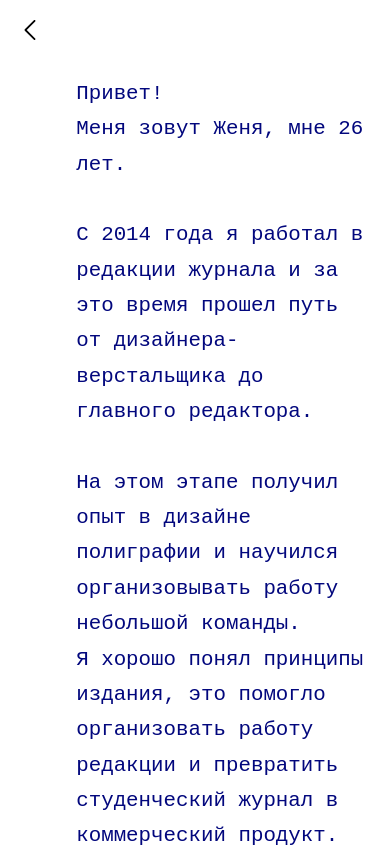
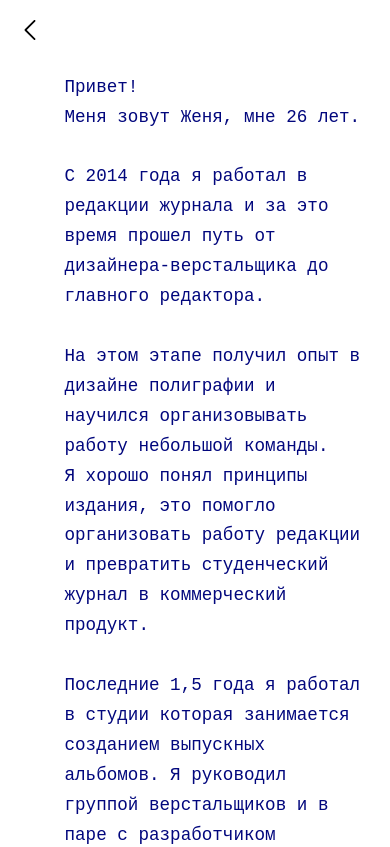
Before and after one commit to chekovevg/evgeny_chekov, a plain HTML site: page cv.html in a window 390 px wide. Shown: the top 847 px of the page. Drawn offline with Linux system fonts and the light colour scheme.

Commit message:
Update index.css

```diff
--- a/css/index.css
+++ b/css/index.css
@@ -352,8 +352,8 @@ h2::selection {background: #ffb7b7;}
     width: 76vw;
     top: 0;
     color: #02077d;
-    font-size: 1.3em;
+    font-size: 1.1em;
     text-align: left;
-    left: 8%;
+    left: 5%;
   }
 }
```
